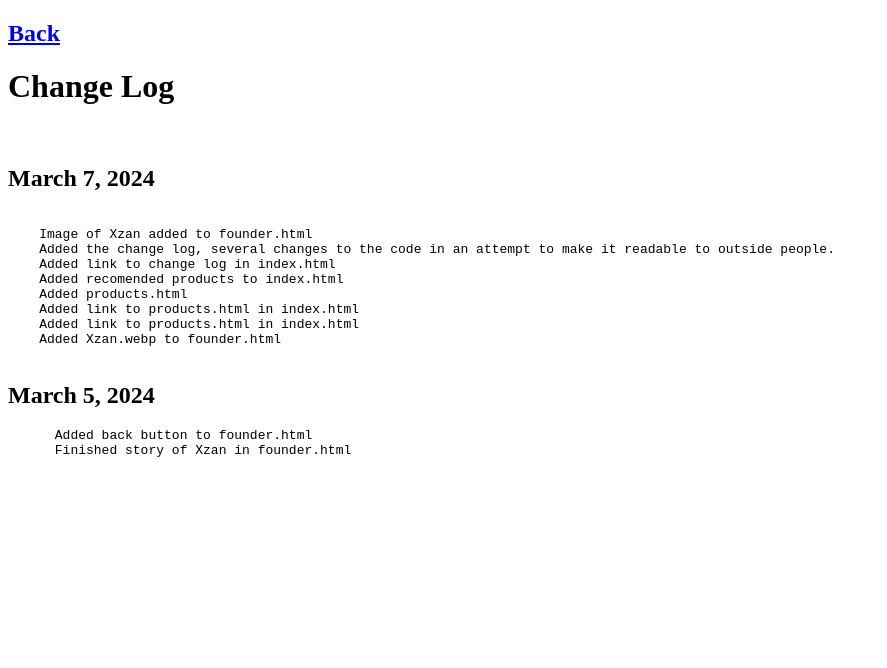
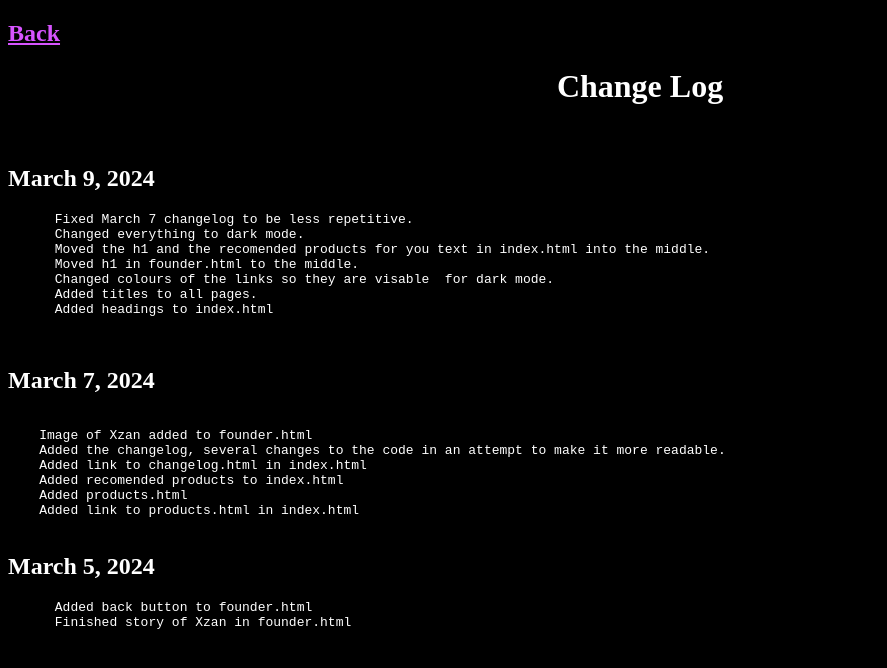
Before and after one commit to Xzan-Corvus/XzanCorvusEnterprises, a plain HTML site: page changelog.html in a window 1280 px wide. Shown: the whole page, without its empty margins (0-887 px from the left). Drawn offline with Linux system fonts and the light colour scheme.

Commit message:
Check changelog.html

```diff
--- a/changelog.html
+++ b/changelog.html
@@ -1,19 +1,33 @@
 <!DOCTYPE html>
 <html>
+  <head>
+
+    <title>Changelog</title>
+    <link rel="stylesheet" type="text/css" href="style.css">
+  </head>
   <body>
   <h2><a href="index.html">Back</a></h2>
   <h1>Change Log</h1>
   <br>
+  <h2>March 9, 2024</h2>
+    <pre>
+      Fixed March 7 changelog to be less repetitive.
+      Changed everything to dark mode.
+      Moved the h1 and the recomended products for you text in index.html into the middle.
+      Moved h1 in founder.html to the middle.
+      Changed colours of the links so they are visable  for dark mode.
+      Added titles to all pages.
+      Added headings to index.html
+
+    </pre>
   <h2>March 7, 2024</h2>
     <pre>
     Image of Xzan added to founder.html
-    Added the change log, several changes to the code in an attempt to make it readable to outside people.
-    Added link to change log in index.html
+    Added the changelog, several changes to the code in an attempt to make it more readable.
+    Added link to changelog.html in index.html
     Added recomended products to index.html
     Added products.html
     Added link to products.html in index.html
-    Added link to products.html in index.html
-    Added Xzan.webp to founder.html
     </pre>
 
     <h2>March 5, 2024</h2>
--- /dev/null
+++ b/style.css
@@ -0,0 +1,26 @@
+html {
+  height: 100%;
+  width: 100%;
+}
+a:link{
+  color: #d754ff;
+  background-color: transparent;
+  text-decoration: underline;
+}
+a:visited{
+  color: #ff8b47;
+  background-color: transparent;
+  text-decoration: underline;
+}
+header{
+  padding:5px;
+  background-color:#69067d;
+
+}
+
+body {background-color: black;}
+pre {color: white;}
+h1 {text-align: center}
+h1 {color: white}
+h2 {color: white}
+p {color: white}
```
Also changed, not shown: founder.html (+5 -1 lines), index.html (+10 -3 lines), products.html (+4 -0 lines). Lines whose indentation alone changed are shown as unchanged.
